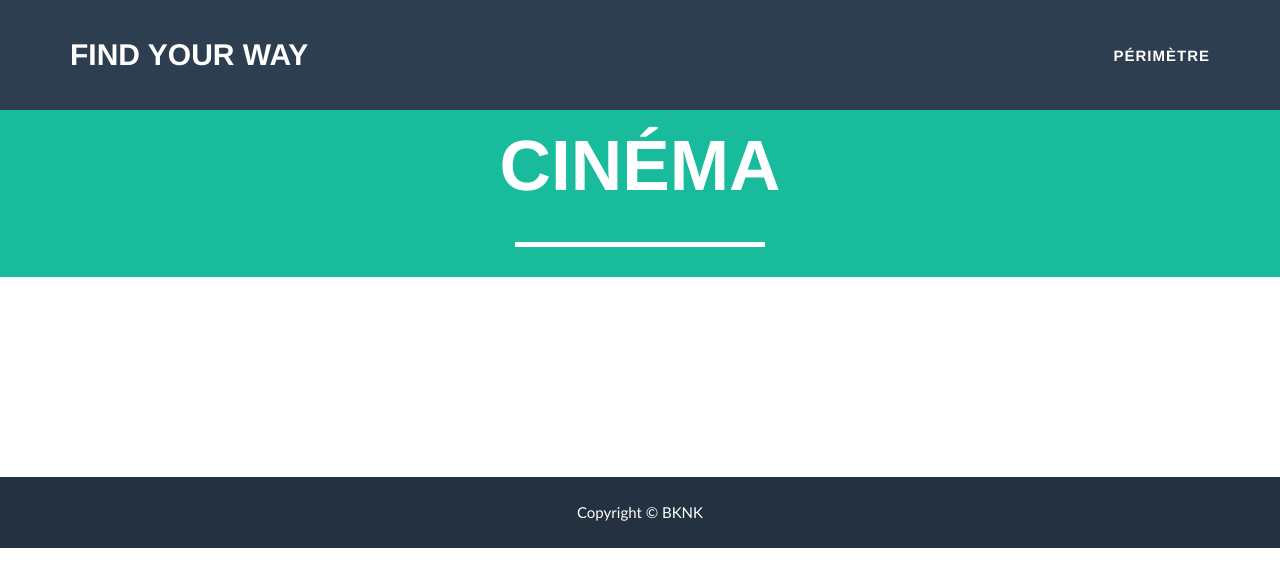
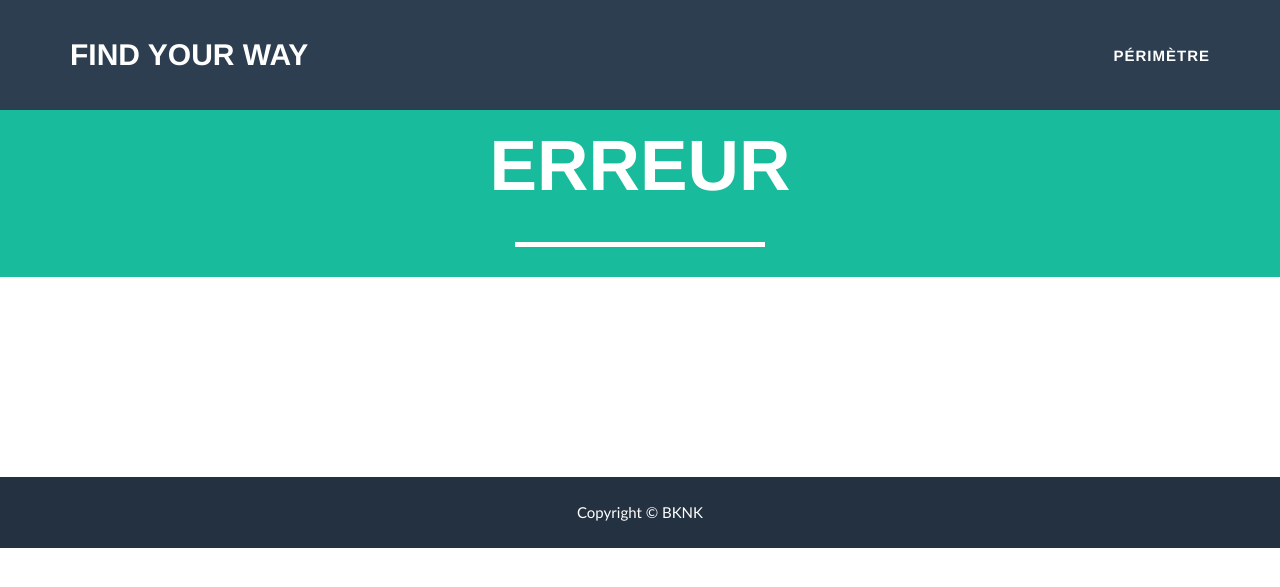
Before and after one commit to KBascol/Interoperabilite, a PHP site: page /HTML/resultat2.php?q=1 in a window 1280 px wide. Shown: the top 587 px of the page. Run offline with PHP 8.4, Linux system fonts and the light colour scheme; some libraries are stand-ins or nearby versions; some web fonts are replaced.

Commit message:
affichage titre

```diff
--- a/HTML/json.html
+++ b/HTML/json.html
@@ -5,9 +5,10 @@
         padding: 0px
       }
     </style>
+
     <script src="https://maps.googleapis.com/maps/api/js?v=3.exp&signed_in=true&libraries=places,geometry"></script>
+
     <script>
-
         var map;
         var liste;
         var pyrmont;
@@ -29,23 +30,30 @@
                 Math.sin(dLong / 2) * Math.sin(dLong / 2);
             var c = 2 * Math.atan2(Math.sqrt(a), Math.sqrt(1 - a));
             var d = R * c;
+
             return d; // returns the distance in meter
         };
 
         function initialize() {
             all_types = [ query['q'] ];
+
             pyrmont = new google.maps.LatLng(query['lat'], query['lng']);
+
             liste = document.getElementById("liste");
+
             var request = {
                 location: pyrmont,
                 radius: query['rad'],
                 types: all_types
             };
+
             map = new google.maps.Map(document.getElementById('map-canvas'), {
                 center: pyrmont,
                 zoom: 15
             });
+
             var service = new google.maps.places.PlacesService(map);
+
             service.nearbySearch(request, callback);
         }
 
@@ -64,6 +72,7 @@
         function createList(place) {
             var placeLoc = place.geometry.location;
             var distance = getDistance(placeLoc, pyrmont);
+
             return "<div class=\"row\">"
                       +"<div class=\"media col-lg-10 col-lg-offset-1\">"
                         +"<div class=\"media-left\">"
@@ -82,13 +91,13 @@
         }
 
         function imgType(type){
-			if(type === "movie_theater"){
+            if(type == "movie_theater"){
                 return "\"img/cinema.jpg\"";
             }
-			else if(type === "bar"){
+            else if(type == "bar"){
                 return "\"img/bar.jpg\"";
             }
-			else if(type === "restaurant"){
+            else if(type == "restaurant"){
                 return "\"img/restaurant.jpg\"";
             }
             else {
--- a/HTML/resultat2.php
+++ b/HTML/resultat2.php
@@ -7,7 +7,22 @@
             <div class="row">
               <div class="col-lg-12">
                 <div class="intro-text">
-                  <span class="name">Cinéma</span>
+                  <span class="name">
+                    <?php
+                        $type = $_GET['q'];
+                        if($type[0] == 'm'){
+                            echo "Cinémas";
+                        } else if($type[0] == 'b'){
+                            echo "Bars";
+                        } else if($type[0] == 'l'){
+                            echo "Bibliothèques";
+                        } else if($type[0] == 'r'){
+                            echo "Restaurants";
+                        } else {
+                            echo "Erreur";
+                        }
+                    ?>
+                  </span>
                   <hr class="star-light">
                 </div>
               </div>
--- a/HTML/resultat3.php
+++ b/HTML/resultat3.php
@@ -84,7 +84,6 @@
                     xhr.send(null);
                 },
                 false);
-
             })();
           </script>
 
```
Also changed, not shown: HTML/include/resultat_livre.php (indentation only). Lines whose indentation alone changed are shown as unchanged.
